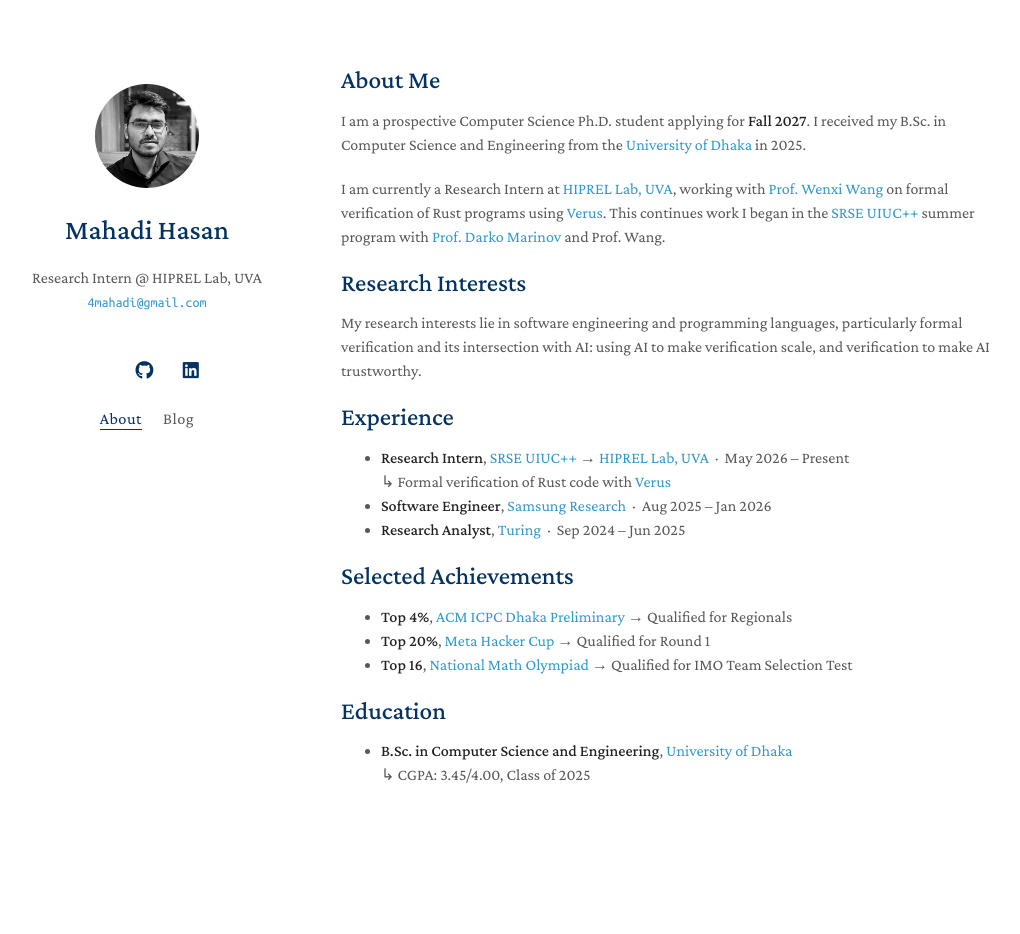
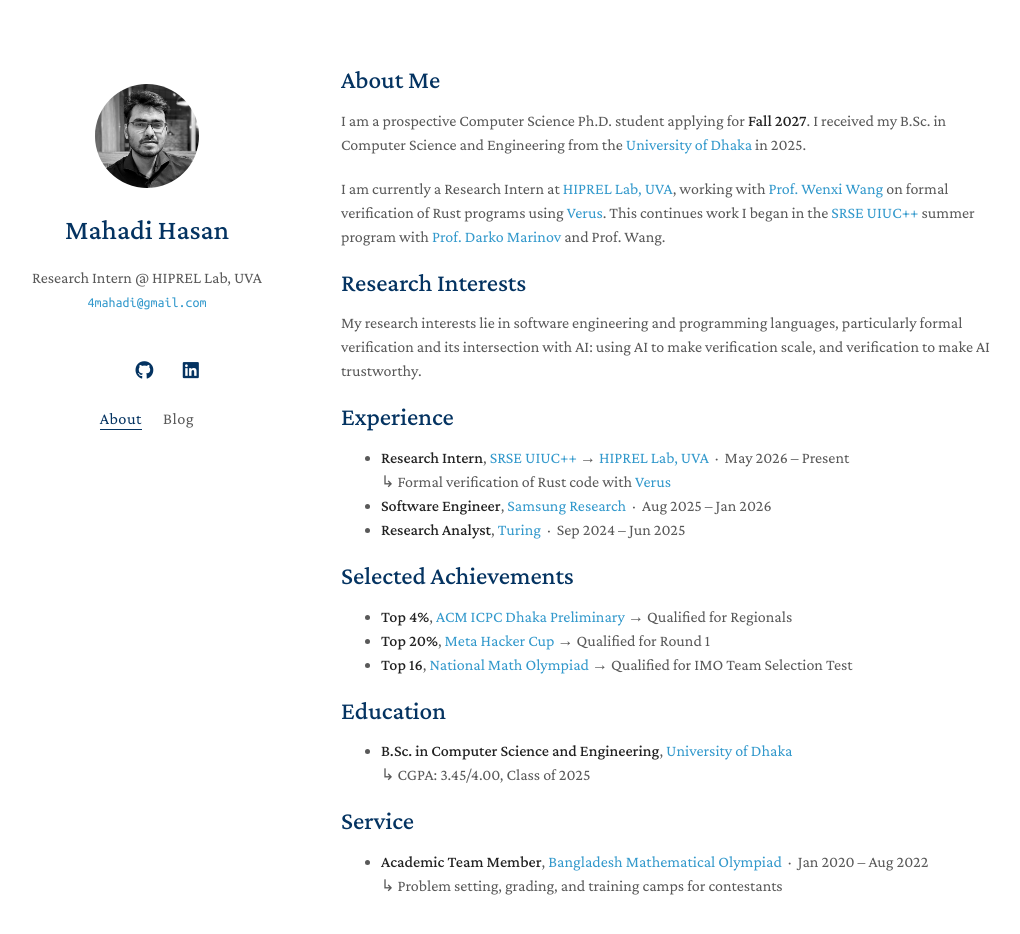
Before and after one commit to meunaught/meunaught.github.io, a Jekyll site: the page built from index.md, in a window 1280 px wide and 992 px high. Shown: the top 934 px of the window, without its empty margins (129-1149 px from the left). Built offline with Jekyll 4.4.1, drawn with Linux system fonts in a browser that asks for light colours; a style sheet for code colours, icons or effects is not loaded; our own code applies the rules of GitHub Pages for plain Markdown files.

Commit message:
Add BdMO academic team service to homepage
Co-Authored-By: Claude Opus 5.5 <noreply@anthropic.com>

```diff
--- a/index.md
+++ b/index.md
@@ -39,4 +39,9 @@ To show it, add items, then delete these first two lines and the endcomment line
 - **B.Sc. in Computer Science and Engineering**, [University of Dhaka](https://www.du.ac.bd/programDetails/CSE/396)
   &#8627; CGPA: 3.45/4.00, Class of 2025
 
+## Service
+
+- **Academic Team Member**, [Bangladesh Mathematical Olympiad](https://matholympiad.org.bd/) &nbsp;·&nbsp; Jan 2020 – Aug 2022
+  &#8627; Problem setting, grading, and training camps for contestants
+
 {% include recent-posts.html %}
```
